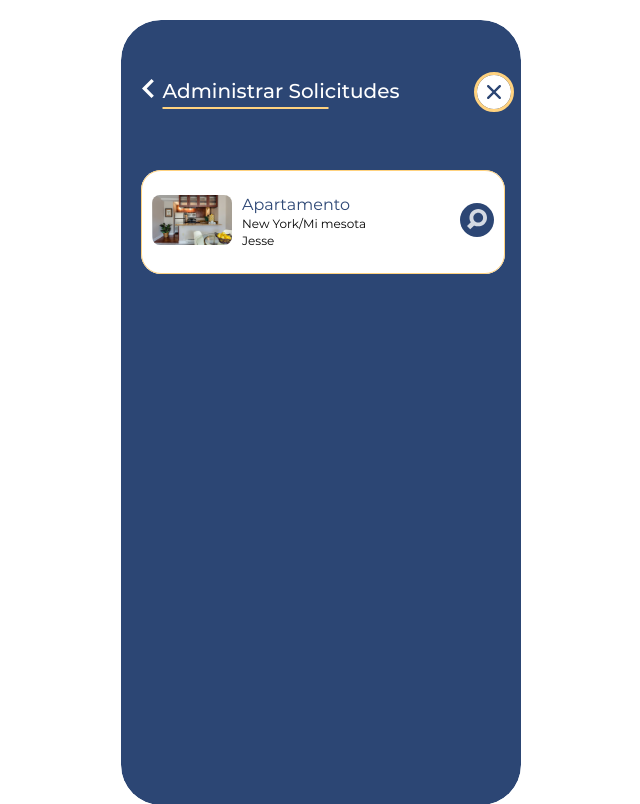
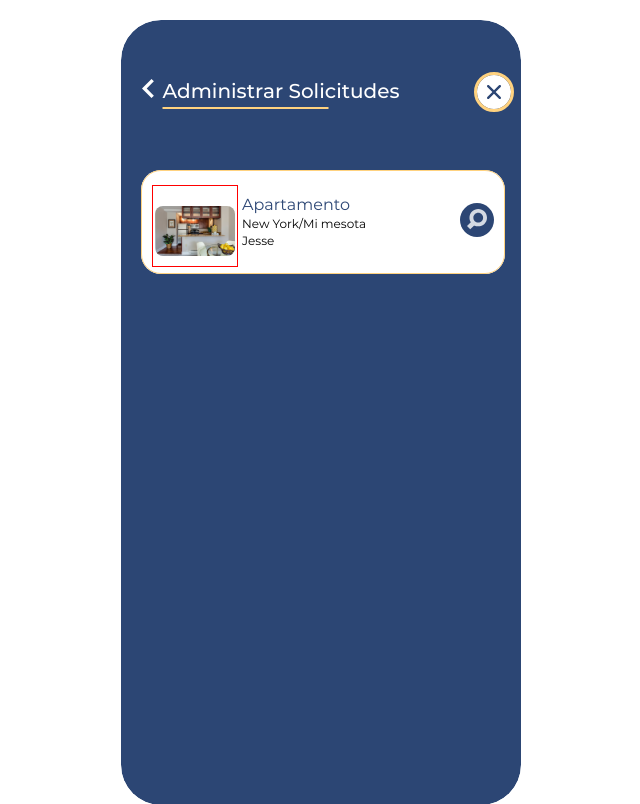
Before and after one commit to EstivennGarcia19/Inmueble-Ideal, a PHP site: page /Views/InmoSolicitudes.php in a window 1280 px wide. Shown: the top 804 px of the page, without its empty margins (319-959 px from the left). Run offline with PHP 8.4, Linux system fonts and the light colour scheme; a user stored in the database is signed in; data comes from the database, SQL or seed files in the repository.

Commit message:
Update master.css
Se configura  el css de las imágenes para que queden centradas de mejor manera con imágenes que son mas anchas que largas

```diff
--- a/Views/css/master.css
+++ b/Views/css/master.css
@@ -401,11 +401,17 @@ main.dashboard table tr td {
 }
 
 main.dashboard table tr td figure {
-    margin: 0px;
+     margin: 0px;
     position: absolute;
     top: 14px;
     left: 10px;
     padding-top: 10px;
+    border: 1px solid red;
+    height: 70px;
+    width: 84px;
+    display: flex;
+    align-items: center;
+    justify-content: center;
 }
 
 main.dashboard table tr td figure img {
```
